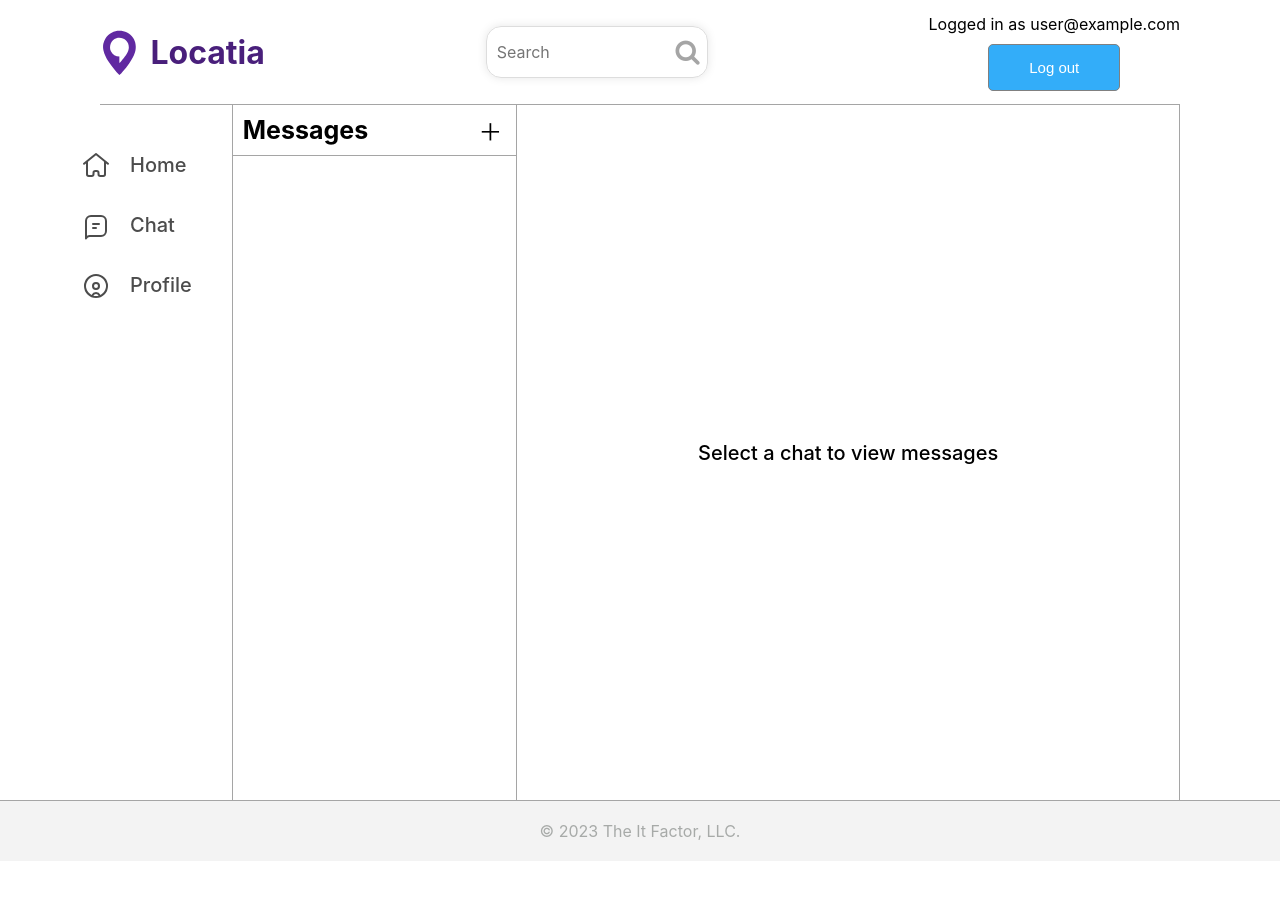
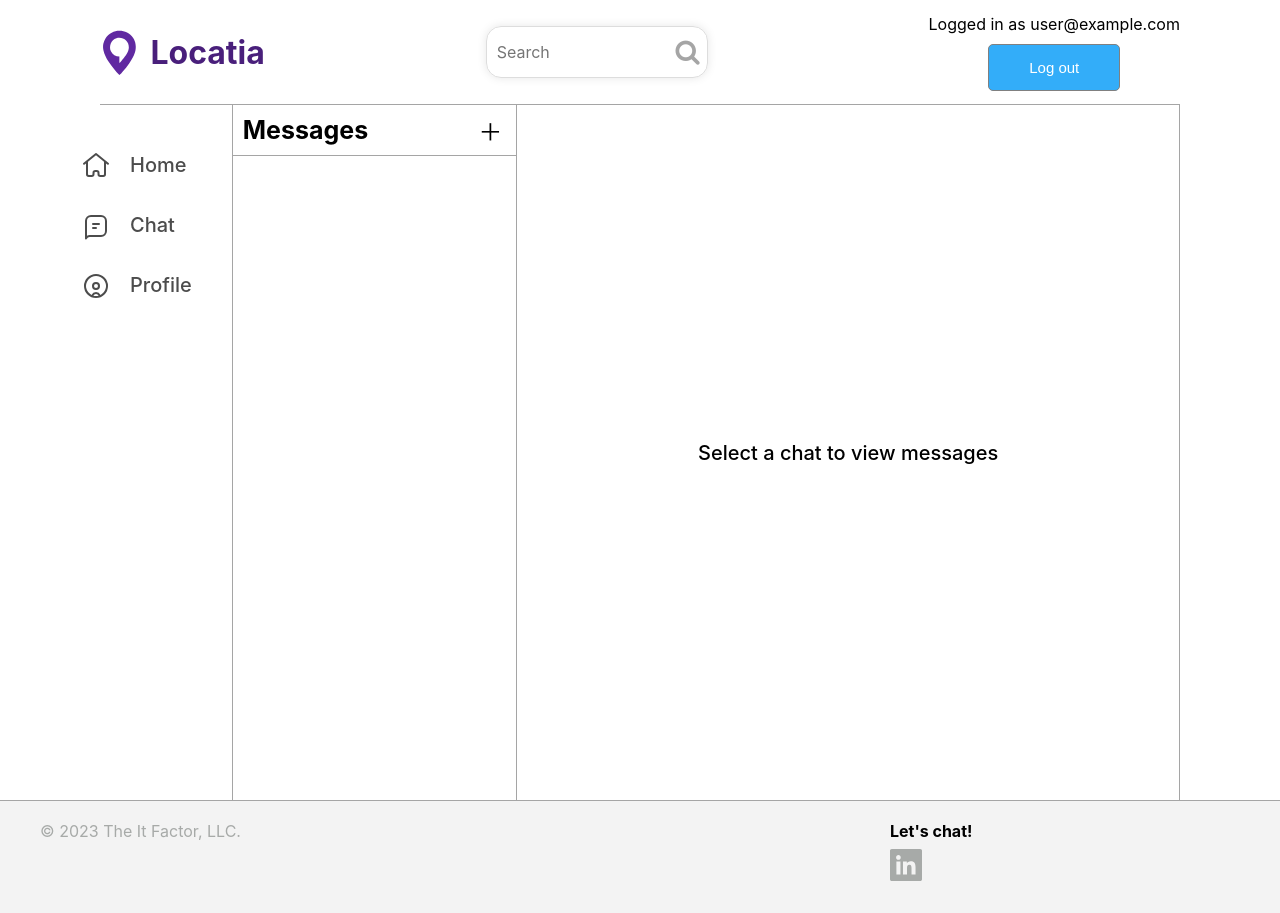
Before and after one commit to JonZavialov/locatia, a React (Create React App) app: page /messages in a window 1280 px wide. Before the commit the page ends 861 px from the top, so only its background shows below. Built offline with nearby package versions, Linux system fonts and the light colour scheme; no server answers; the database is empty; sample sign-in values are in the browser's storage.

Commit message:
add linkedin

```diff
--- a/src/components/Footer.js
+++ /dev/null
@@ -1,18 +0,0 @@
-function CopyrightFooter(){
-    return(
-        <div style={{
-            'backgroundColor': '#f3f3f3',
-            'display': 'flex',
-            'padding': '20px 0',
-            'borderTop': '1px solid #a5a5a5',
-            'transform': 'translateY(-1px)'
-        }}>
-            <p style={{
-                'margin': '0 auto',
-                'color': '#a7aaa8'
-            }}>© {new Date().getFullYear()} The It Factor, LLC. </p>
-        </div>
-    )
-}
-
-export default CopyrightFooter;
--- a/src/components/createAccount/AccountCreationContainer.js
+++ b/src/components/createAccount/AccountCreationContainer.js
@@ -9,7 +9,7 @@ import createNotification from "../../utils/createNotification";
 import getProfileFromUUID from "../../firebase-utils/query/getProfileFromUUID";
 import getImageListFromUUID from "../../firebase-utils/query/getImageListFromUUID";
 import getImageFromRef from "../../firebase-utils/query/getImageFromRef";
-import CopyrightFooter from "../Footer";
+import CopyrightFooter from "../footer/Footer";
 import UserTag from "./UserTag";
 import Fuse from 'fuse.js'
 
--- /dev/null
+++ b/src/components/footer/Footer.js
@@ -0,0 +1,26 @@
+import './footer.css';
+
+const svg = {
+    'linkedin': {
+        'svg': "M20.9716667,33.5527338 L25.001,33.5527338 L25.001,27.1328007 C25.001,25.439485 25.3213333,23.7988354 27.4206667,23.7988354 C29.491,23.7988354 29.517,25.7351486 29.517,27.2404662 L29.517,33.5527338 L33.5506667,33.5527338 L33.5506667,26.4341413 C33.5506667,22.9381777 32.796,20.2505391 28.711,20.2505391 C26.7483333,20.2505391 25.432,21.3265278 24.8943333,22.3471839 L24.839,22.3471839 L24.839,20.5725357 L20.9716667,20.5725357 L20.9716667,33.5527338 Z M16.423,14.1202696 C15.1273333,14.1202696 14.0823333,15.1682587 14.0823333,16.4595785 C14.0823333,17.7508984 15.1273333,18.7992208 16.423,18.7992208 C17.7133333,18.7992208 18.761,17.7508984 18.761,16.4595785 C18.761,15.1682587 17.7133333,14.1202696 16.423,14.1202696 L16.423,14.1202696 Z M14.4026667,33.5527338 L18.4406667,33.5527338 L18.4406667,20.5725357 L14.4026667,20.5725357 L14.4026667,33.5527338 Z M9.76633333,40 C8.79033333,40 8,39.2090082 8,38.2336851 L8,9.76631493 C8,8.79065843 8.79033333,8 9.76633333,8 L38.234,8 C39.2093333,8 40,8.79065843 40,9.76631493 L40,38.2336851 C40,39.2090082 39.2093333,40 38.234,40 L9.76633333,40 Z",
+        'link': "https://www.linkedin.com/company/locatiatech"
+    }
+}
+
+function CopyrightFooter(){
+    return(
+        <div id="footer">
+            <div>
+                <p id="copyright-statement">© {new Date().getFullYear()} The It Factor, LLC. </p>
+            </div>
+            <div id="contact-container">
+                <p id="contact-p">Let's chat!</p>
+                <svg width="48px" height="48px" onClick={() => window.open(svg.linkedin.link, "_blank")}>
+                    <path d={svg.linkedin.svg} id="Shape" fill="#a7aaa8" />
+                </svg>
+            </div>
+        </div>
+    )
+}
+
+export default CopyrightFooter;
--- /dev/null
+++ b/src/components/footer/footer.css
@@ -0,0 +1,30 @@
+#footer {
+  background-color: #f3f3f3;
+  display: flex;
+  padding: 20px 0;
+  border-top: 1px solid #a5a5a5;
+  transform: translateY(-1px);
+}
+
+#copyright-statement {
+  margin: 0 40px;
+  color: #a7aaa8;
+}
+
+#footer > div {
+  width: 100%;
+}
+
+#contact-container {
+  padding-left: 500px;
+}
+
+#contact-p {
+  font-weight: bold;
+  margin: 0;
+}
+
+#contact-container svg {
+  margin-left: -8px;
+  cursor: pointer;
+}
--- a/src/components/homePage/HomePage.js
+++ b/src/components/homePage/HomePage.js
@@ -2,7 +2,7 @@ import getProfiles from "../../firebase-utils/query/getProfiles"
 import { useEffect, useState } from "react"
 import ProfileCardsContainer from "./ProfileCardsContainer";
 import getSearchResults from "../../utils/getSearchResults";
-import CopyrightFooter from '../Footer'
+import CopyrightFooter from '../footer/Footer'
 import NavBar from "../navBar/NavBar";
 
 function HomePage(){
--- a/src/components/landingPage/LandingPage.js
+++ b/src/components/landingPage/LandingPage.js
@@ -23,7 +23,7 @@ function LandingPage(){
                         <img src={process.env.PUBLIC_URL + '/assets/hero-logo.svg'} alt="logo"></img>
                         <h1>Locatia</h1>
                     </div>
-                    <h1>Form judgement-free connections.</h1>
+                    <h1>Form judgment-free connections.</h1>
                     <h2>Get unbiased opinions from complete strangers that think like you. Connect with empathetic listeners for meaningful conversations and guidance.</h2>
                     <SketchButton onClick={() => document.location.href = "/login"} text={"Get Started →"} />
                 </div>
--- a/src/components/messages/MessagesContainer.js
+++ b/src/components/messages/MessagesContainer.js
@@ -1,6 +1,6 @@
 import NavBar from "../navBar/NavBar";
 import Menu from "../menu/Menu";
-import CopyrightFooter from "../Footer";
+import CopyrightFooter from "../footer/Footer";
 import Messages from "./Messages";
 import './messages.css';
 import './Navigator/navigator.css'
--- a/src/components/profilePage/ProfilePageContainer.js
+++ b/src/components/profilePage/ProfilePageContainer.js
@@ -5,7 +5,7 @@ import ProfilePage from "./ProfilePage";
 import "./profilePage.css";
 import NavBar from "../navBar/NavBar";
 import Menu from "../menu/Menu";
-import CopyrightFooter from "../Footer";
+import CopyrightFooter from "../footer/Footer";
 
 function ProfilePageContainer(){
     const { username } = useParams();
```
